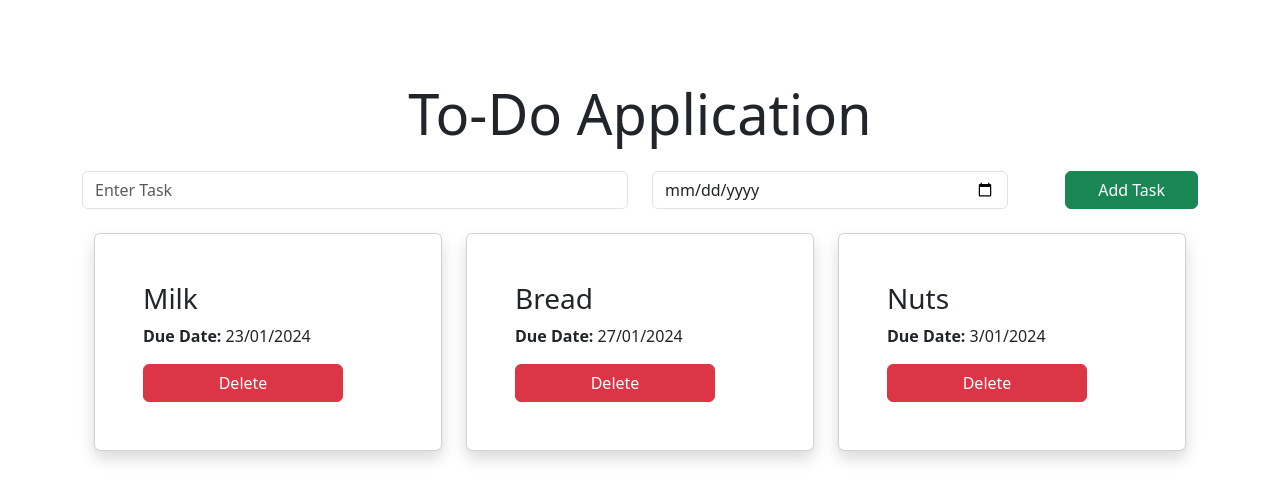
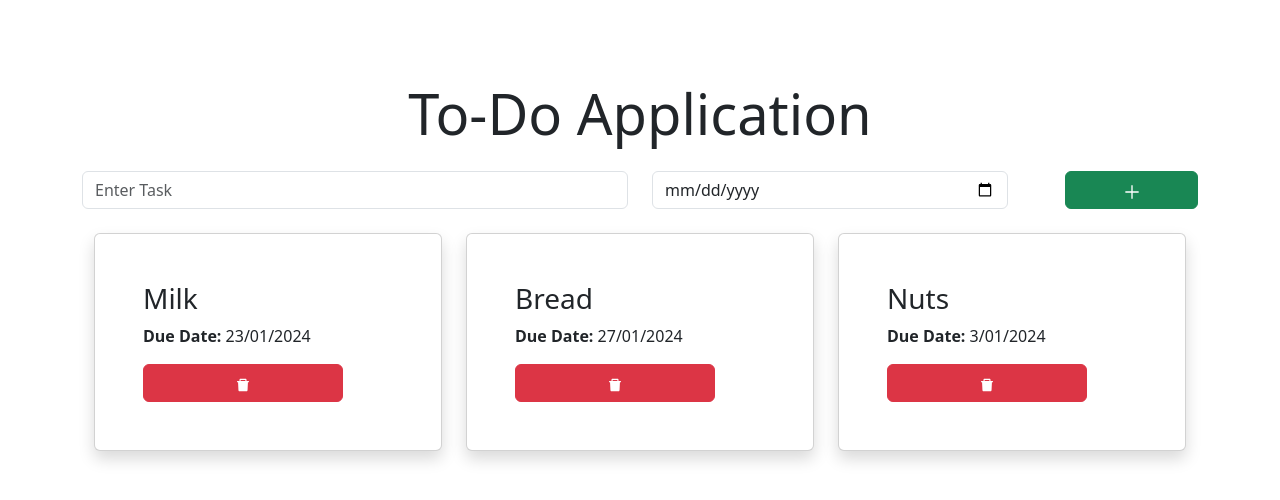
Before and after one commit to SagarSeladiya/Todo_App_React, a React (Vite) app: page / in a window 1280 px wide. Shown: the top 500 px of the page. Built offline with nearby package versions, Linux system fonts and the light colour scheme.

Commit message:
Add React Icons

```diff
--- a/package.json
+++ b/package.json
@@ -12,7 +12,8 @@
   "dependencies": {
     "bootstrap": "^5.3.2",
     "react": "^18.2.0",
-    "react-dom": "^18.2.0"
+    "react-dom": "^18.2.0",
+    "react-icons": "^5.0.1"
   },
   "devDependencies": {
     "@types/react": "^18.2.43",
--- a/src/components/AppInput.jsx
+++ b/src/components/AppInput.jsx
@@ -1,4 +1,5 @@
 import { useState } from "react";
+import { GrAdd } from "react-icons/gr";
 
 function AppInput({ onHandAdd }) {
   const [itemName, setItemName] = useState("");
@@ -40,7 +41,7 @@ function AppInput({ onHandAdd }) {
       </div>
       <div className="col-md-2 " style={{ textAlign: "right" }}>
         <button className="btn btn-success text-right" onClick={handelSubmit}>
-          Add Task
+          <GrAdd />
         </button>
       </div>
     </div>
--- a/src/components/AppItems.jsx
+++ b/src/components/AppItems.jsx
@@ -1,4 +1,5 @@
 import React from "react";
+import { AiFillDelete } from "react-icons/ai";
 
 function AppItems({ AllItems, onHandDelete }) {
   const handelDelete = (item) => {
@@ -20,7 +21,7 @@ function AppItems({ AllItems, onHandDelete }) {
                   className="btn btn-danger"
                   onClick={() => handelDelete(items.name)}
                 >
-                  Delete
+                  <AiFillDelete />
                 </button>
               </div>
             </div>
```
